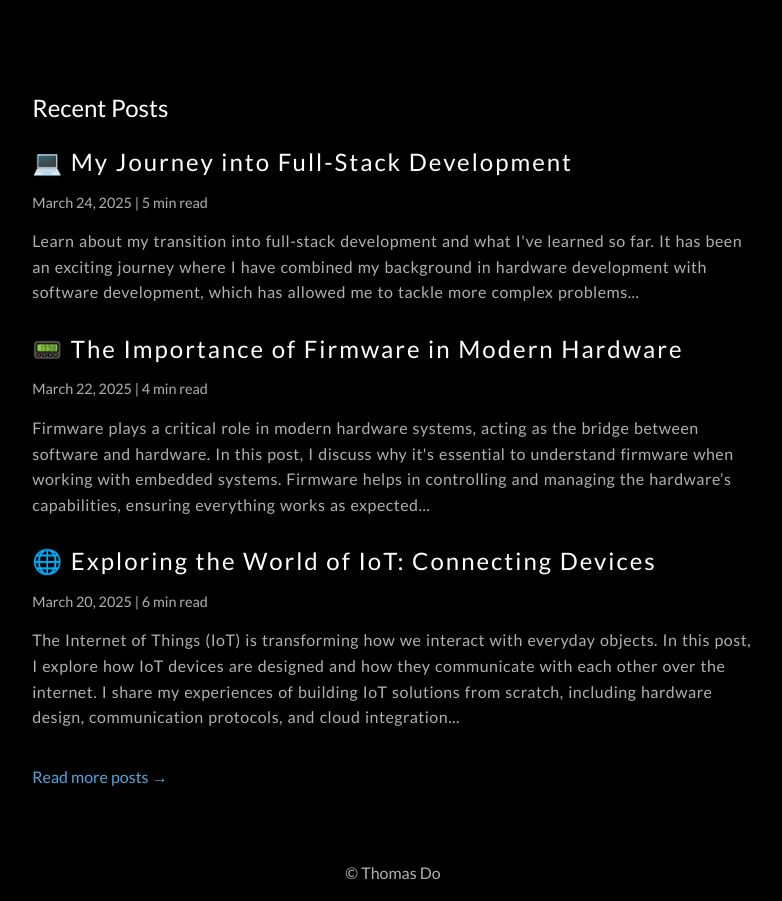
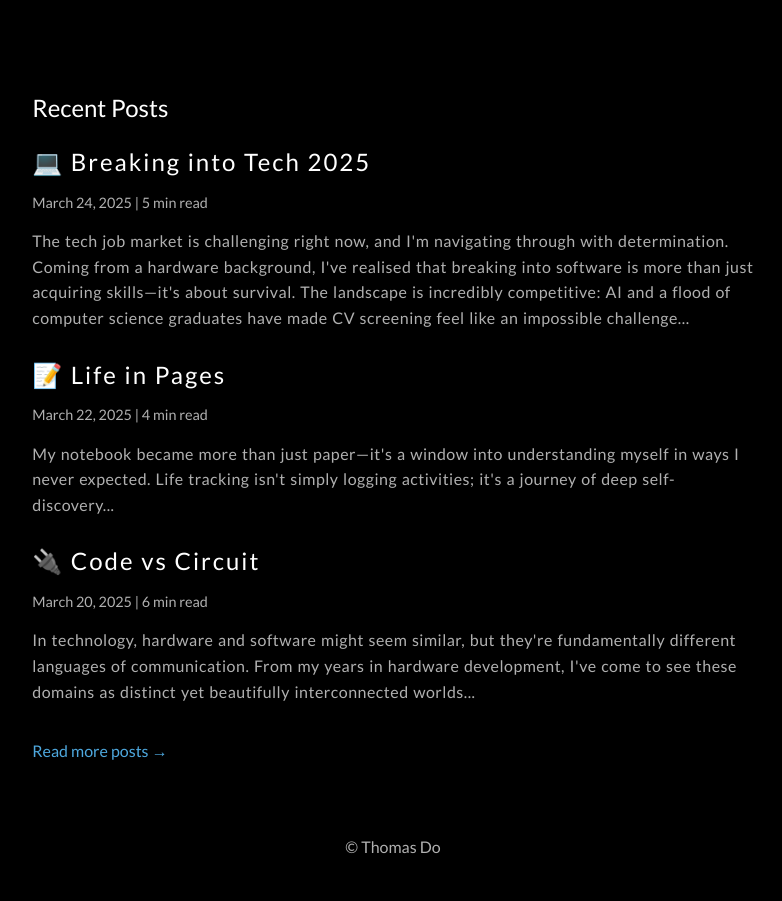
Before and after one commit to ThomasDo-dev/Web_Portfolio, a Flask app: page / in a window 1280 px wide. Shown: the part 300-1201 px from the top of the page, without its empty margins (247-1029 px from the left). After the commit the page ends 1154 px from the top, so only its background shows below. Run offline with Flask 3, Linux system fonts and the light colour scheme.

Commit message:
- change blogs content on front page

```diff
--- a/templates/home.html
+++ b/templates/home.html
@@ -35,29 +35,29 @@
 
     <!-- Blog Post 1 -->
     <div class="blog-post">
-        <h3><a href="/post1">💻 My Journey into Full-Stack Development</a></h3>
+        <h3><a href="/post1">💻 Breaking into Tech 2025</a></h3>
         <div class="post-meta">
             <span>March 24, 2025</span> | <span>5 min read</span>
         </div>
-        <p>Learn about my transition into full-stack development and what I've learned so far. It has been an exciting journey where I have combined my background in hardware development with software development, which has allowed me to tackle more complex problems...</p>
+        <p>The tech job market is challenging right now, and I'm navigating through with determination. Coming from a hardware background, I've realised that breaking into software is more than just acquiring skills—it's about survival. The landscape is incredibly competitive: AI and a flood of computer science graduates have made CV screening feel like an impossible challenge...</p>
     </div>
 
     <!-- Blog Post 2 -->
     <div class="blog-post">
-        <h3><a href="/post2">📟 The Importance of Firmware in Modern Hardware</a></h3>
+        <h3><a href="/post2">📝 Life in Pages</a></h3>
         <div class="post-meta">
             <span>March 22, 2025</span> | <span>4 min read</span>
         </div>
-        <p>Firmware plays a critical role in modern hardware systems, acting as the bridge between software and hardware. In this post, I discuss why it's essential to understand firmware when working with embedded systems. Firmware helps in controlling and managing the hardware’s capabilities, ensuring everything works as expected...</p>
+        <p>My notebook became more than just paper—it's a window into understanding myself in ways I never expected. Life tracking isn't simply logging activities; it's a journey of deep self-discovery...</p>
     </div>
 
     <!-- Blog Post 3 -->
     <div class="blog-post">
-        <h3><a href="/post3">🌐 Exploring the World of IoT: Connecting Devices</a></h3>
+        <h3><a href="/post3">🔌 Code vs Circuit</a></h3>
         <div class="post-meta">
             <span>March 20, 2025</span> | <span>6 min read</span>
         </div>
-        <p>The Internet of Things (IoT) is transforming how we interact with everyday objects. In this post, I explore how IoT devices are designed and how they communicate with each other over the internet. I share my experiences of building IoT solutions from scratch, including hardware design, communication protocols, and cloud integration...</p>
+        <p>In technology, hardware and software might seem similar, but they're fundamentally different languages of communication. From my years in hardware development, I've come to see these domains as distinct yet beautifully interconnected worlds...</p>
         <a href="/play" class="read-more">Read more posts →</a>
     </div>
 </div>
```
